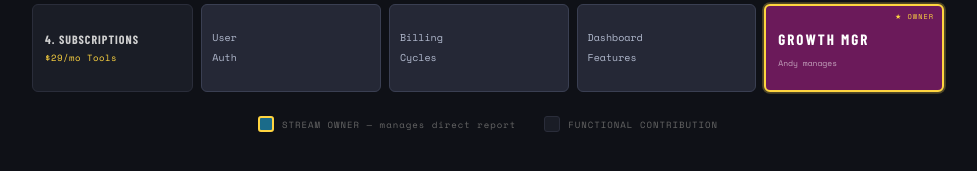
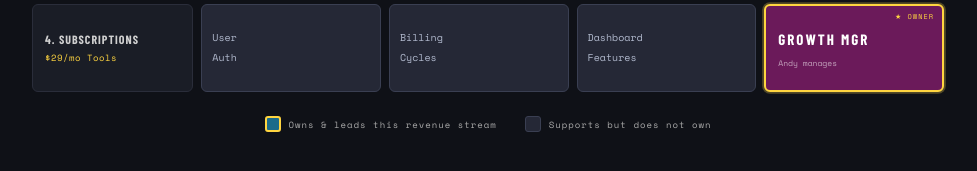
Before and after one commit to andyvn1/EvolveWell, a Next.js app in the folder evolvewell/: page /matrix in a window 1280 px wide. Shown: the part 579-750 px from the top of the page, without its empty margins (152-1129 px from the left). Built offline with nearby package versions, Linux system fonts and the light colour scheme; a web font is replaced by a local one.

Commit message:
Matrix: simplify legend text

```diff
--- a/evolvewell/app/matrix/page.tsx
+++ b/evolvewell/app/matrix/page.tsx
@@ -146,11 +146,11 @@ export default function MatrixOrg() {
         <div style={{ display: "flex", gap: 28, marginTop: 20, justifyContent: "center", alignItems: "center" }}>
           <div style={{ display: "flex", alignItems: "center", gap: 8 }}>
             <div style={{ width: 16, height: 16, borderRadius: 3, background: "#1a6b8a", border: "2px solid #ffd540" }} />
-            <span style={{ fontFamily: "'Space Mono', monospace", fontSize: 9, color: "#666", letterSpacing: 1 }}>STREAM OWNER — manages direct report</span>
+            <span style={{ fontFamily: "'Space Mono', monospace", fontSize: 9, color: "#aaa", letterSpacing: 1 }}>Owns & leads this revenue stream</span>
           </div>
           <div style={{ display: "flex", alignItems: "center", gap: 8 }}>
-            <div style={{ width: 16, height: 16, borderRadius: 3, background: "#1a1d26", border: "1px solid #2a2d3a" }} />
-            <span style={{ fontFamily: "'Space Mono', monospace", fontSize: 9, color: "#666", letterSpacing: 1 }}>FUNCTIONAL CONTRIBUTION</span>
+            <div style={{ width: 16, height: 16, borderRadius: 3, background: "#252836", border: "1px solid #3a3f52" }} />
+            <span style={{ fontFamily: "'Space Mono', monospace", fontSize: 9, color: "#aaa", letterSpacing: 1 }}>Supports but does not own</span>
           </div>
         </div>
       </div>
```
